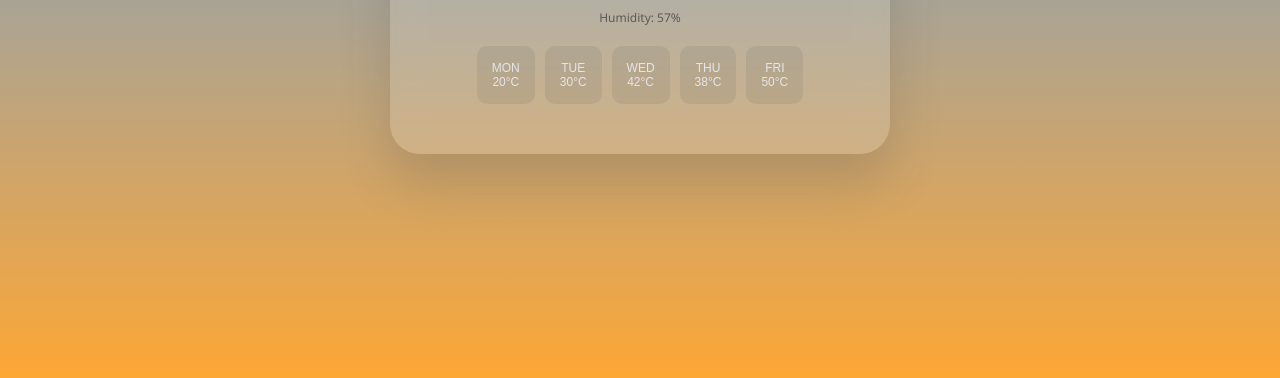
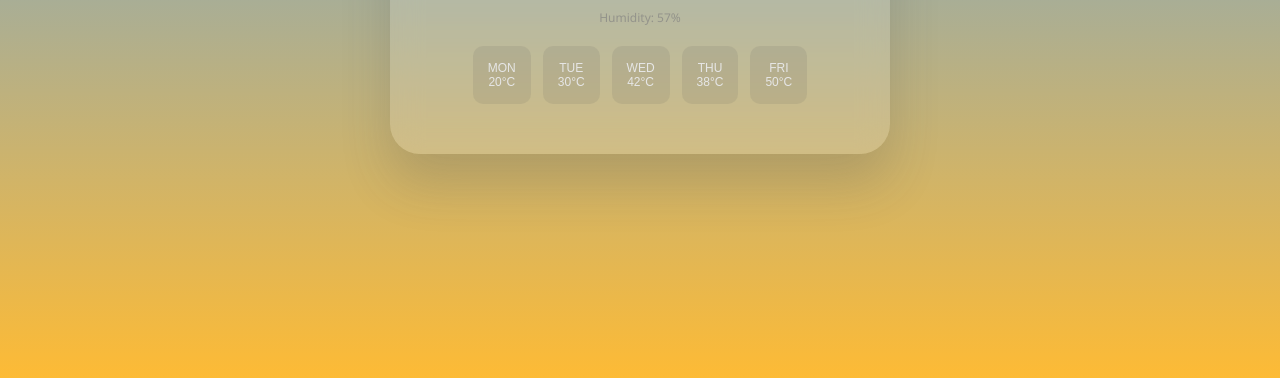
Before and after one commit to Jaybee327/Weather_App-Jaybee.Inc, a plain HTML site: page index.html in a window 1280 px wide. Shown: the part 414-792 px from the top of the page. Drawn offline with nearby package versions, Linux system fonts and the light colour scheme; a small style sheet from the web is missing.

Commit message:
Update style.css

```diff
--- a/style.css
+++ b/style.css
@@ -2,7 +2,21 @@
     padding: 0;
     margin: 0;
     box-sizing: border-box;
+
+    scrollbar-width: none;
+    -ms-overflow-style: none;
+
+    -webkit-user-select: none;
+    -moz-user-select: none;
+    -ms-user-select: none;
     user-select: none;
+
+    zoom: 1;
+    -moz-transform: scale(1);
+    -webkit-transform: scale(1);
+    -o-transform: scale(1);
+    -ms-transform: scale(1);
+    transform: scale(1);
 }
 
 .appSkin {
@@ -12,20 +26,25 @@
     display: flex;
     justify-content: center;
     align-items: center;
-    background: linear-gradient(180deg, hsl(212, 100%, 65%), hsl(34, 100%, 60%));
+    background: linear-gradient(180deg, hsl(212, 100%, 65%), hsl(40, 100%, 60%));
     color: hsl(0, 0%, 90%);
+    overflow-y: hidden;
 }
 
 .appSkin.sunny {
-    background: linear-gradient(180deg, hsl(34, 100%, 60%), hsl(212, 80%, 65%));
+    background: linear-gradient(180deg, hsl(40, 100%, 55%), hsl(212, 80%, 65%));
 }
 
 .appSkin.rainy {
-    background: linear-gradient(180deg, hsl(0, 0%, 63%), hsl(0, 0%, 23%));
+    background: linear-gradient(180deg, hsl(0, 0%, 63%), hsl(0, 0%, 10%));
 }
 
 .appSkin.cloudy {
     background: linear-gradient(180deg, hsl(34, 100%, 95%), hsl(0, 0%, 65%));
+}
+
+.appSkin.night {
+    background: linear-gradient(180deg, hsl(0, 0%, 10%), hsl(0, 0%, 10%));
 }
 
 .weather-app {
@@ -103,7 +122,7 @@
 }
 
 .humidity-container {
-    color: #2c2c2ca6;
+    color: hsla(0, 0%, 50%, 0.651);
     font-size: 12px;
     font-family: 'Segoe UI', Tahoma, Geneva, Verdana, sans-serif;
 }
@@ -117,7 +136,8 @@
     flex-wrap: wrap;
     justify-content: center;
     list-style-type: none;
-    gap: 10px;
+    gap: 12px;
+    padding: 0 24px;
 }
 
 .day {
```
